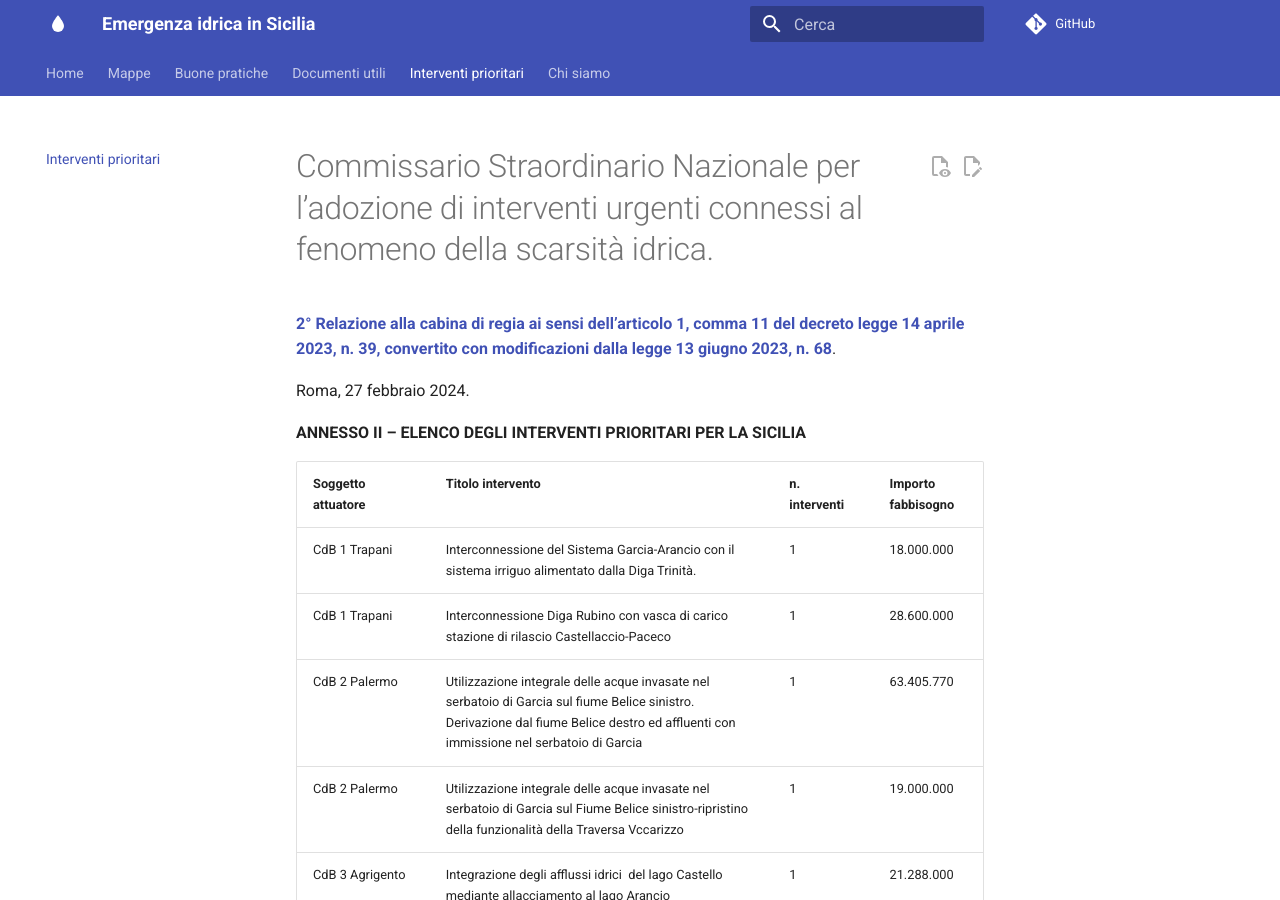
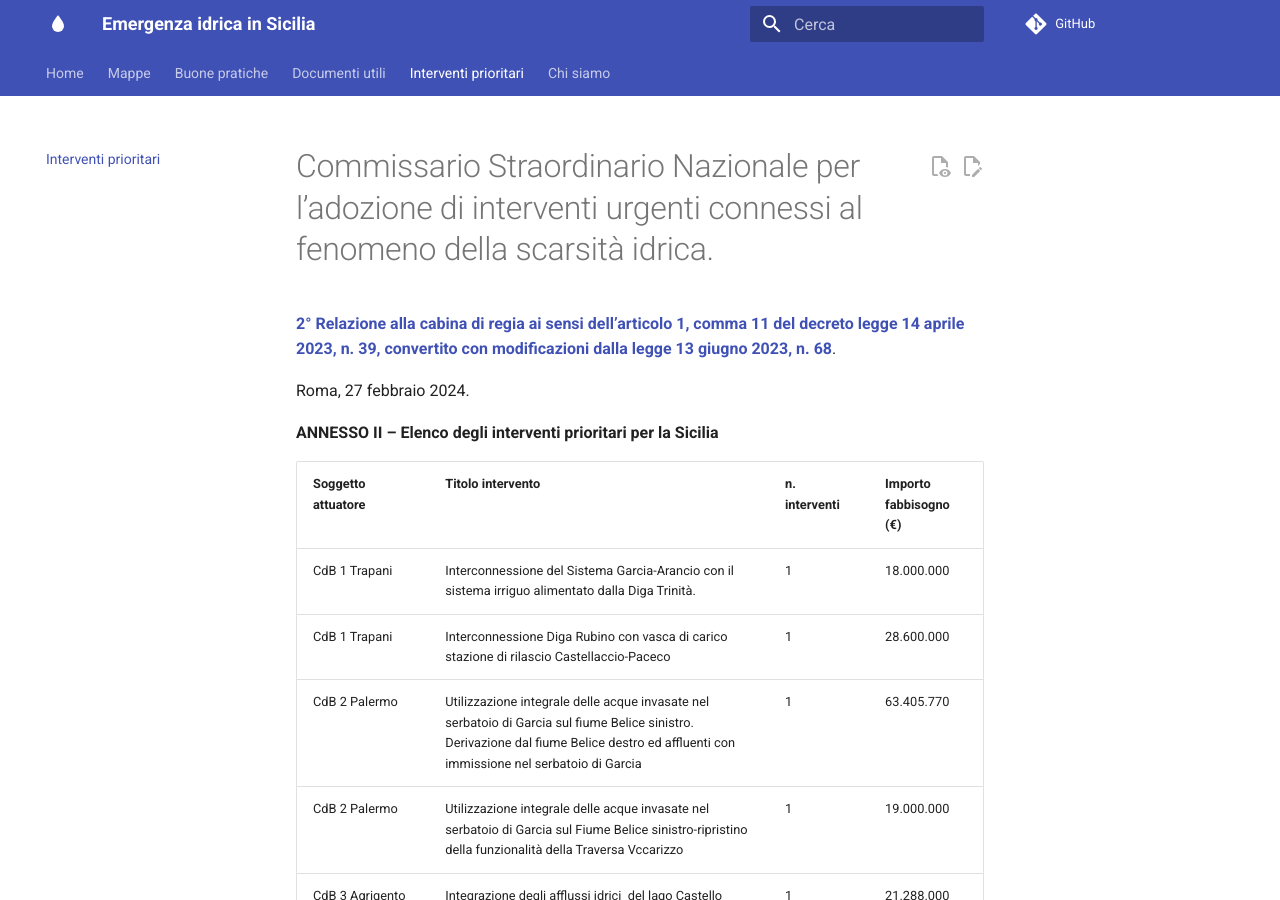
Before and after one commit to opendatasicilia/emergenza-idrica-sicilia, an MkDocs documentation site: the page built from docs/documenti-utili/interventi-2-relazione-cabinaregia-nazionale.md, in a window 1280 px wide and 900 px high. Built offline with MkDocs 1.6.1 and Material for MkDocs 9.7.7, drawn with Linux system fonts in a browser that asks for light colours; comment, search, counter and statistics services are not loaded.

```diff
--- a/docs/documenti-utili/interventi-2-relazione-cabinaregia-nazionale.md
+++ b/docs/documenti-utili/interventi-2-relazione-cabinaregia-nazionale.md
@@ -5,9 +5,9 @@
 
 Roma, 27 febbraio 2024.
 
-**ANNESSO II – ELENCO DEGLI INTERVENTI PRIORITARI PER LA SICILIA**
+**ANNESSO II – Elenco degli interventi prioritari per la Sicilia**
 
-| Soggetto attuatore | Titolo intervento | n. interventi | Importo fabbisogno |
+| Soggetto attuatore | Titolo intervento | n. interventi | Importo fabbisogno (€) |
 | --- | --- | --- | --- |
 | CdB 1 Trapani | Interconnessione del Sistema Garcia-Arancio con il sistema irriguo alimentato dalla Diga Trinità. | 1 | 18.000.000 |
 | CdB 1 Trapani | Interconnessione Diga Rubino con vasca di carico stazione di rilascio Castellaccio-Paceco | 1 | 28.600.000 |
@@ -36,4 +36,4 @@ Roma, 27 febbraio 2024.
 | Siciliacque SpA | Automazione, controllo, modellazione e monitoraggio dell'infrastruttura idropotabile sovrambito della Regione Sicilia | 1 | 50.000.000 |
 | Siciliacque SpA | Manutenzione straordinaria del sistema di approvvigionamento primario della Sicilia centromeridionale | 1 | 49.194.059 |
 | Siciliacque SpA | Nuova bretella serbatoio San Leo di Gela - Potabilizzatore di Gela | 1 | 12.067.242 |
-|  | Totale interventi | 27 | 829.137.753 |
+|  | **Totale interventi** | **27** | **829.137.753** |
```
